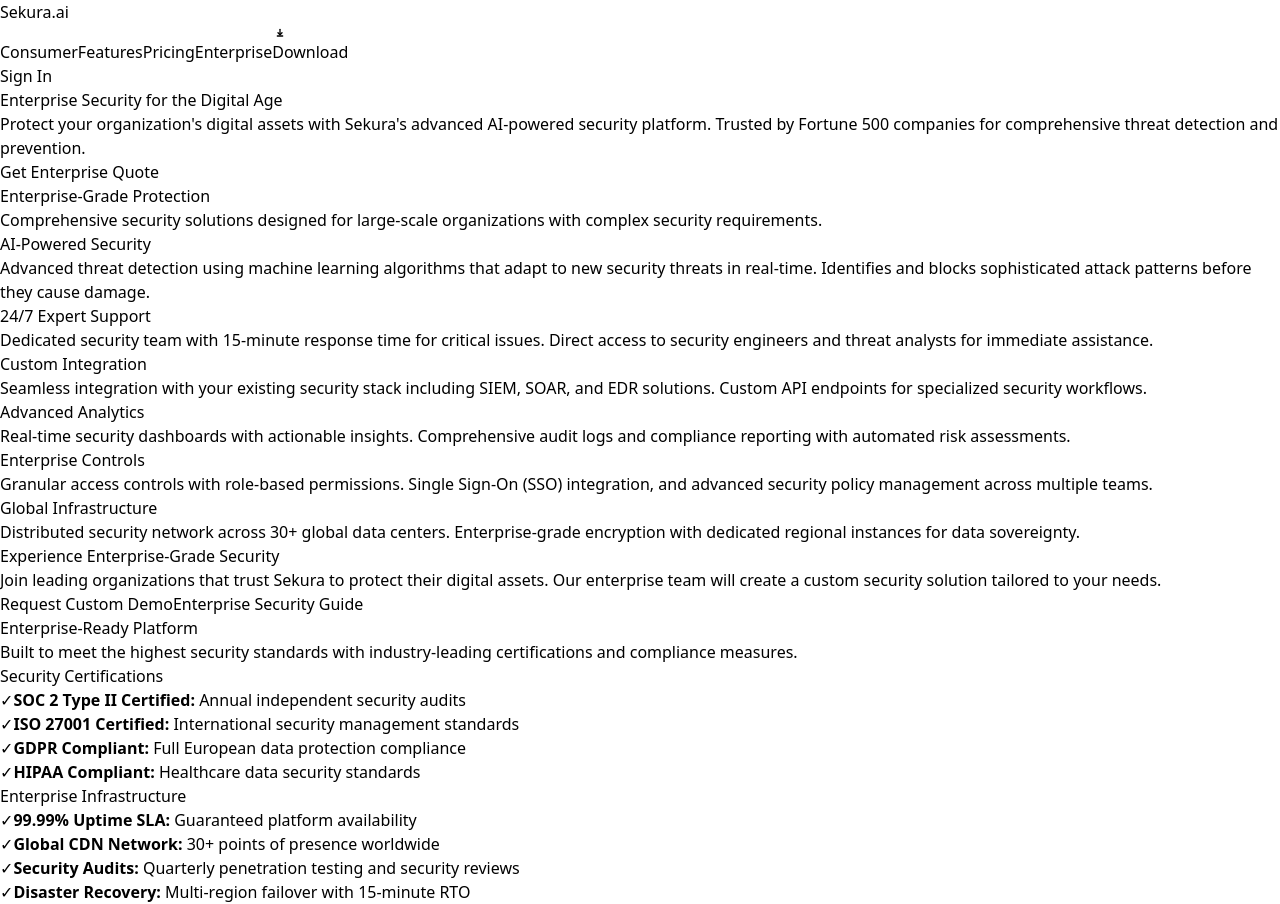
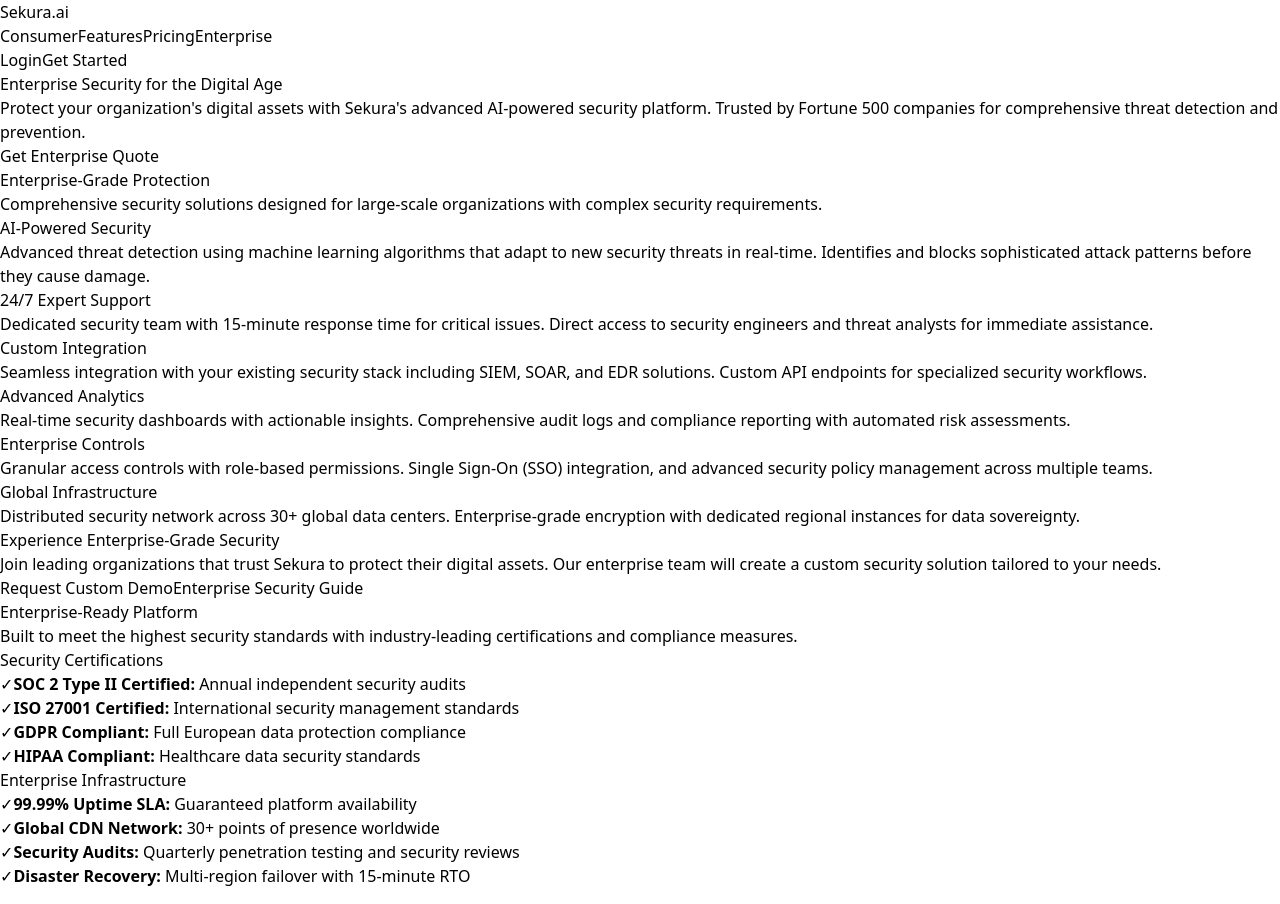
Before and after one commit to harrypunjabi/Sekura_test1, a React (Vite) app: page /enterprise in a window 1280 px wide. Built offline with nearby package versions, Linux system fonts and the light colour scheme.

Commit message:
Restore original header buttons (Login and Get Started) on both main and Enterprise pages

```diff
--- a/src/SekuraWebsitePreview.jsx
+++ b/src/SekuraWebsitePreview.jsx
@@ -24,20 +24,15 @@
               <HashLink smooth to="#features" className="text-gray-600 hover:text-gray-900">Features</HashLink>
               <HashLink smooth to="#pricing" className="text-gray-600 hover:text-gray-900">Pricing</HashLink>
               <Link to="/enterprise" className="text-gray-600 hover:text-gray-900">Enterprise</Link>
-              <button className="bg-blue-600 text-white px-4 py-2 rounded-lg hover:bg-blue-700 transition-colors flex items-center gap-2">
-                <svg width="16" height="16" viewBox="0 0 24 24" fill="none" xmlns="http://www.w3.org/2000/svg">
-                  <path d="M12 16L12 8" stroke="currentColor" strokeWidth="2" strokeLinecap="round"/>
-                  <path d="M9 13L12 16L15 13" stroke="currentColor" strokeWidth="2" strokeLinecap="round" strokeLinejoin="round"/>
-                  <path d="M8 18H16" stroke="currentColor" strokeWidth="2" strokeLinecap="round"/>
-                </svg>
-                Download
-              </button>
             </nav>
 
             {/* Action Buttons */}
-            <div className="flex items-center">
+            <div className="flex items-center space-x-4">
               <button className="text-gray-600 hover:text-gray-900 transition-colors">
-                Sign In
+                Login
+              </button>
+              <button className="bg-blue-600 text-white px-4 py-2 rounded-lg hover:bg-blue-700 transition-colors">
+                Get Started
               </button>
             </div>
           </div>
--- a/src/pages/Enterprise.jsx
+++ b/src/pages/Enterprise.jsx
@@ -20,20 +20,15 @@
               <HashLink smooth to="/#features" className="text-gray-600 hover:text-gray-900">Features</HashLink>
               <HashLink smooth to="/#pricing" className="text-gray-600 hover:text-gray-900">Pricing</HashLink>
               <Link to="/enterprise" className="text-gray-600 hover:text-gray-900">Enterprise</Link>
-              <button className="bg-blue-600 text-white px-4 py-2 rounded-lg hover:bg-blue-700 transition-colors flex items-center gap-2">
-                <svg width="16" height="16" viewBox="0 0 24 24" fill="none" xmlns="http://www.w3.org/2000/svg">
-                  <path d="M12 16L12 8" stroke="currentColor" strokeWidth="2" strokeLinecap="round"/>
-                  <path d="M9 13L12 16L15 13" stroke="currentColor" strokeWidth="2" strokeLinecap="round" strokeLinejoin="round"/>
-                  <path d="M8 18H16" stroke="currentColor" strokeWidth="2" strokeLinecap="round"/>
-                </svg>
-                Download
-              </button>
             </nav>
 
             {/* Action Buttons */}
-            <div className="flex items-center">
+            <div className="flex items-center space-x-4">
               <button className="text-gray-600 hover:text-gray-900 transition-colors">
-                Sign In
+                Login
+              </button>
+              <button className="bg-blue-600 text-white px-4 py-2 rounded-lg hover:bg-blue-700 transition-colors">
+                Get Started
               </button>
             </div>
           </div>
```
